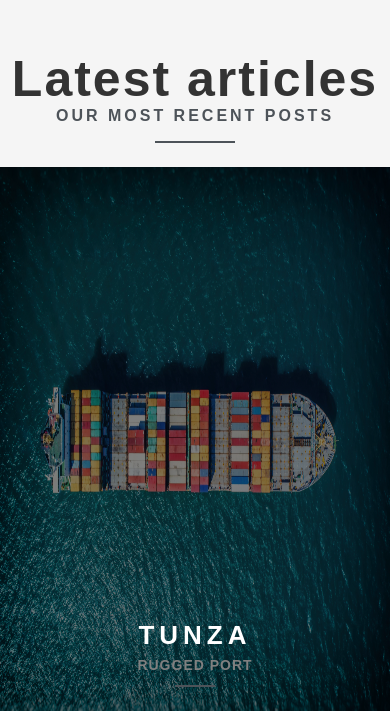
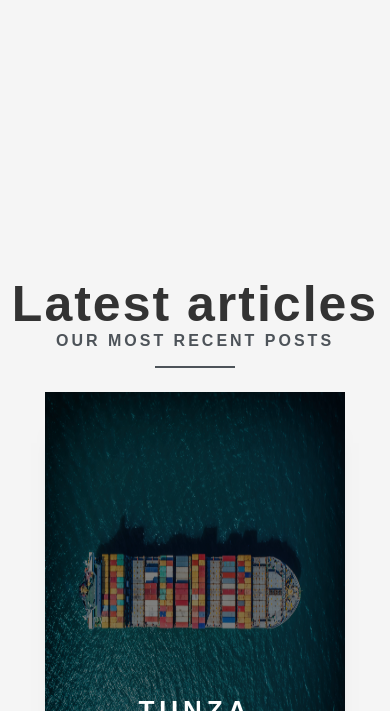
Before and after one commit to NaniasNic/Lava, a React (Vite) app: page / in a window 390 px wide. Shown: the part 1508-2219 px from the top of the page. Built offline with nearby package versions, Linux system fonts and the light colour scheme.

Commit message:
Articles: responsive adjusted

```diff
--- a/src/components/Articles/styles.ts
+++ b/src/components/Articles/styles.ts
@@ -42,7 +42,7 @@ export const LogoArticles = styled(motion.div)`
     }
 `;
 
-export const CardsContainer = styled.div`
+export const CardsContainer = styled(motion.div)`
     display: flex;
     gap: 40px;
 
@@ -103,4 +103,9 @@ export const Card = styled.div`
         height: 100%;
         filter: brightness(0.5);
     }
+
+    @media screen and (max-width: 430px) {
+        height: 400px;
+        width: 300px;
+    }
 `;
```
